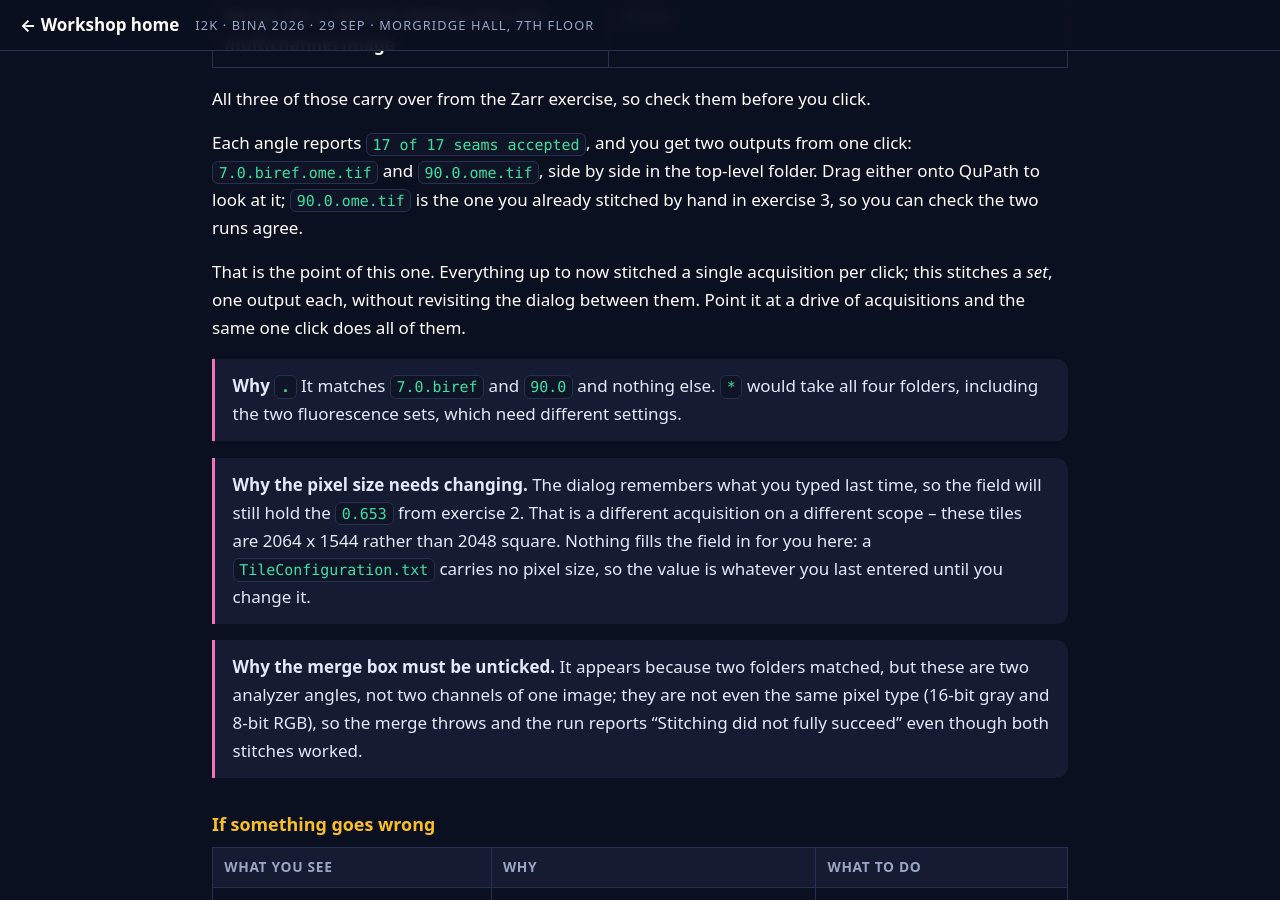
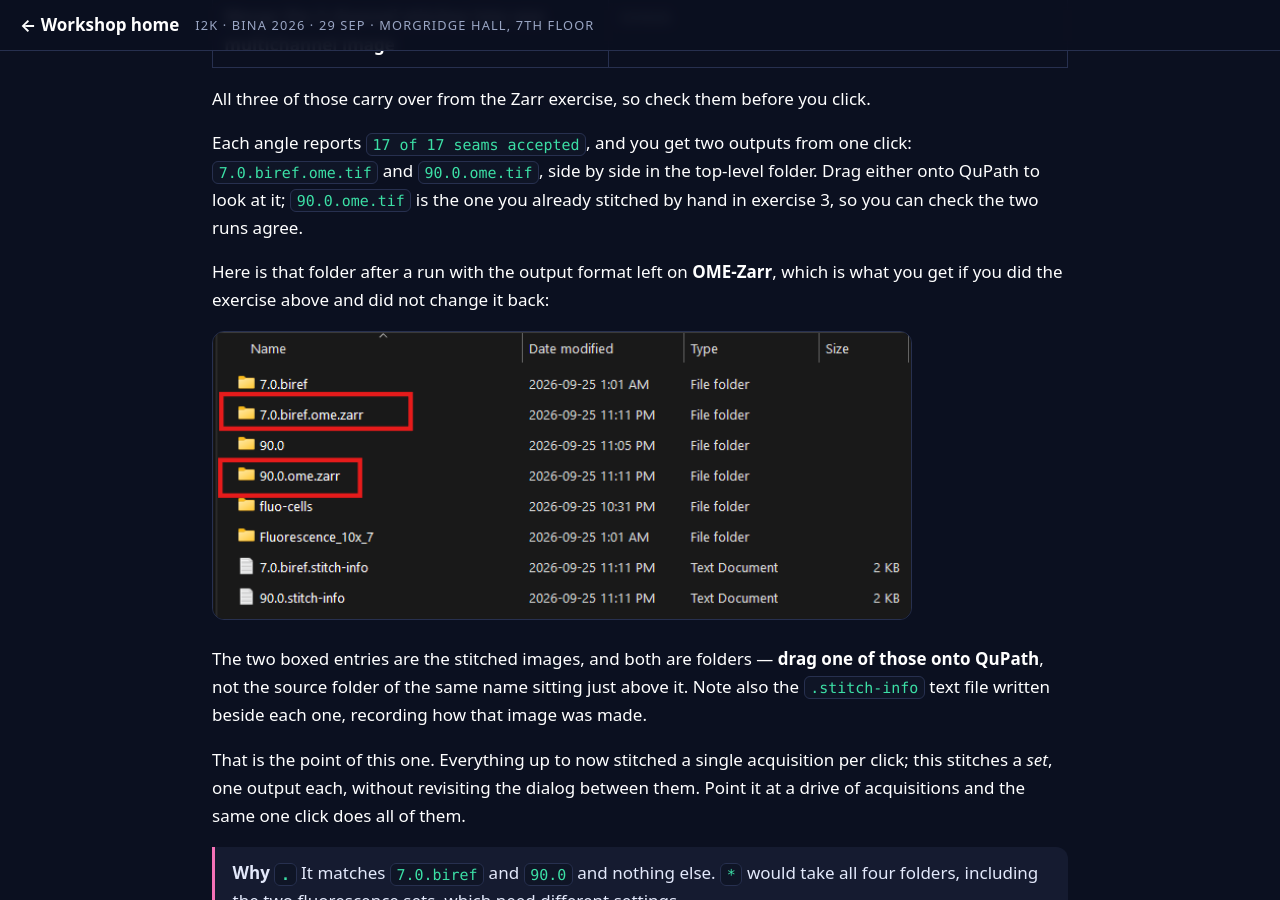
Before and after one commit to MichaelSNelson/BINA-I2K-2026-QuPath-Extensions, a Jekyll site: the page built from docs/13-tiles-to-pyramid.md, in a window 1280 px wide and 900 px high, scrolled down 11093 px. Built offline with Jekyll 4.4.1, drawn with Linux system fonts in a browser that asks for light colours.

Commit message:
docs(t2p): show the Zarr output folders, boxed
The text says twice that OME-Zarr writes folders rather than files, which is
easy to read past and easy to disbelieve when you are staring at a file manager
looking for an image. The screenshot settles it: the two stitched outputs sit
among the source folders, indistinguishable by icon, and the only thing telling
you which to drag onto QuPath is the .ome.zarr on the end.

It also happens to catch the mistake this section warns about -- the format was
left on Zarr from the previous exercise -- so it illustrates the warning and the
output at once, and shows the .stitch-info file written beside each image.

Claude-Session: https://claude.ai/code/session_0196eZ7pJQGJ5ciiaP6XEu5P

```diff
--- a/docs/13-tiles-to-pyramid.md
+++ b/docs/13-tiles-to-pyramid.md
@@ -368,6 +368,15 @@ Each angle reports `17 of 17 seams accepted`, and you get two outputs from one c
 QuPath to look at it; `90.0.ome.tif` is the one you already stitched by hand in exercise 3, so
 you can check the two runs agree.
 
+Here is that folder after a run with the output format left on **OME-Zarr**, which is what you
+get if you did the exercise above and did not change it back:
+
+<img src="../images/tiles-to-pyramid/zarr-output-folders.png" alt="A Windows Explorer listing of the top-level folder. Six folders are listed: the four source folders 7.0.biref, 90.0, fluo-cells and Fluorescence_10x_7, plus two outputs, 7.0.biref.ome.zarr and 90.0.ome.zarr, each boxed in red. Below them are two text documents, 7.0.biref.stitch-info and 90.0.stitch-info, of 2 KB each" width="700">
+
+The two boxed entries are the stitched images, and both are folders — **drag one of those onto
+QuPath**, not the source folder of the same name sitting just above it. Note also the
+`.stitch-info` text file written beside each one, recording how that image was made.
+
 That is the point of this one. Everything up to now stitched a single acquisition per click;
 this stitches a *set*, one output each, without revisiting the dialog between them. Point it at
 a drive of acquisitions and the same one click does all of them.
```
Also changed, not shown: images/tiles-to-pyramid/zarr-output-folders.png (added).
